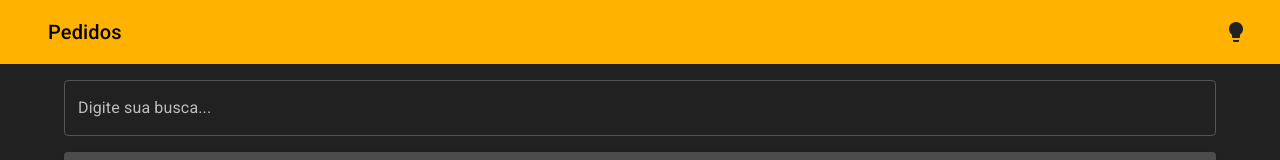
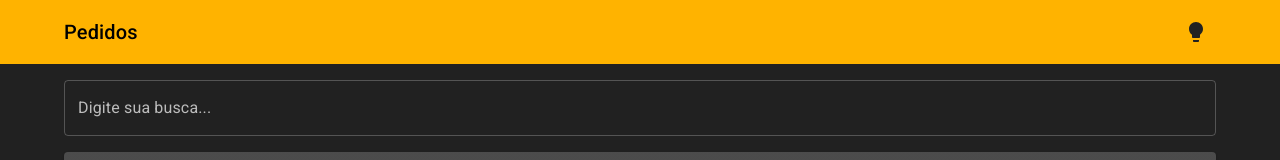
Before and after one commit to diasjoaovitor-zz/pedidos, a React (Vite) app: page / in a window 1280 px wide. Shown: the top 160 px of the page. Built offline with nearby package versions, Linux system fonts and the light colour scheme.

Commit message:
updates header component

```diff
--- a/src/shared/components/Header/GoBack.tsx
+++ b/src/shared/components/Header/GoBack.tsx
@@ -1,8 +1,11 @@
 import { Link } from "react-router-dom"
 import ArrowBackIcon from '@mui/icons-material/ArrowBack';
+import { IconButton } from "@mui/material";
 
 export const GoBack: React.FC = () => (
   <Link to="/">
-    <ArrowBackIcon />
+    <IconButton sx={{ color: 'background.default' }} >
+      <ArrowBackIcon/>
+    </IconButton>
   </Link>
 )
--- a/src/shared/components/Header/index.tsx
+++ b/src/shared/components/Header/index.tsx
@@ -13,12 +13,16 @@ export const Header: React.FC<{ title: string }> = ({ title }) => {
       justifyContent: 'space-between',
       padding: '0'
     }}>
-      <Container>
+      <Container sx={{
+        display: 'flex',
+        alignItems: 'center',
+        justifyContent: 'space-between'
+      }}>
         <Typography variant="h6" component="h1">
           {title}
         </Typography>
+        {pathname !== '/' ? <GoBack /> : <ToggleTheme />}
       </Container>
-      {pathname !== '/' ? <GoBack /> : <ToggleTheme />}
     </Toolbar>
   )
 }
```
